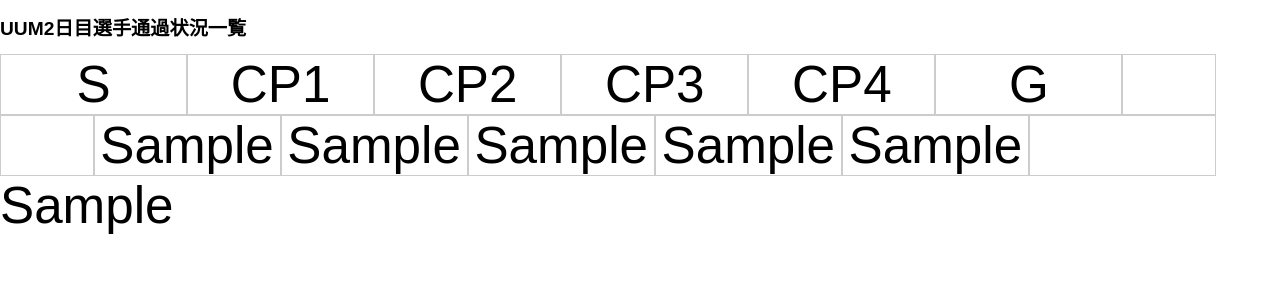
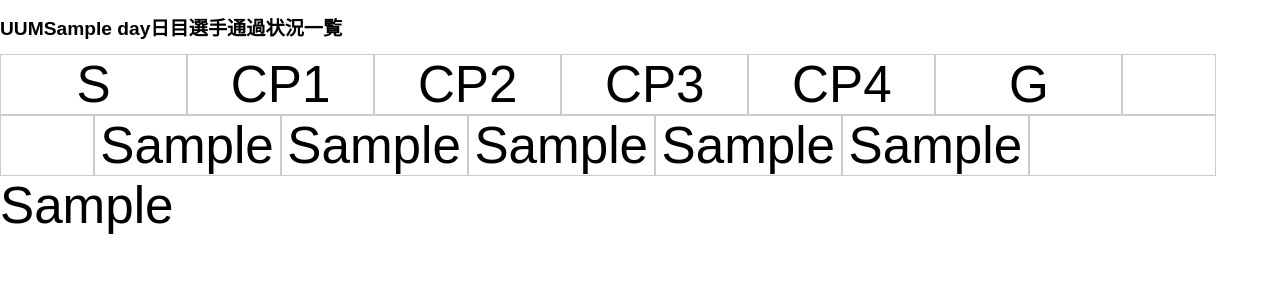
Before and after one commit to haruyan-hopemucci/uum2023-better-result, a Flask app: template app/templates/index.html in a window 1280 px wide. Shown: the top 300 px of the page. Run offline with Flask 2, Linux system fonts and the light colour scheme; the template is opened without the code that fills it: most values are stand-ins (such as "Sample title", 1, 10 or a date in 2020); parts of the project's set-up code (start-up, migrations or seed data) failed here and were passed over.

Commit message:
feat: dayの表記変更

```diff
--- a/app/app.py
+++ b/app/app.py
@@ -12,7 +12,7 @@ def hello():
     srcTable, runnerCount = scrp.scrapeUnionDay2()
     # return render_template("index.html", srcTable=srcTable, runnerCount=runnerCount)
     # print(runnerCount)
-    return render_template("index.html", srcTable=srcTable, runnerCount=runnerCount)
+    return render_template("index.html", srcTable=srcTable, runnerCount=runnerCount, day=2)
 
 
 # 「/index」へアクセスがあった場合に、「index.html」を返す
@@ -24,7 +24,7 @@ def index():
 @app.route("/day1")
 def day1():
     srcTable, runnerCount = scrp.scrapeUnionDay1()
-    return render_template("index.html", srcTable=srcTable, runnerCount=runnerCount)
+    return render_template("index.html", srcTable=srcTable, runnerCount=runnerCount, day=1)
 
 
 # おまじない
--- a/app/templates/index.html
+++ b/app/templates/index.html
@@ -9,7 +9,7 @@
     <link rel="stylesheet" href="{{ url_for('static', filename='style.css') }}">
 </head>
 <body>
-    <h1>UUM2日目選手通過状況一覧</h1>
+    <h1>UUM{{day}}日目選手通過状況一覧</h1>
     <ul class="runner-count header">
         <li>S</li>
         <li>CP1</li>
```
